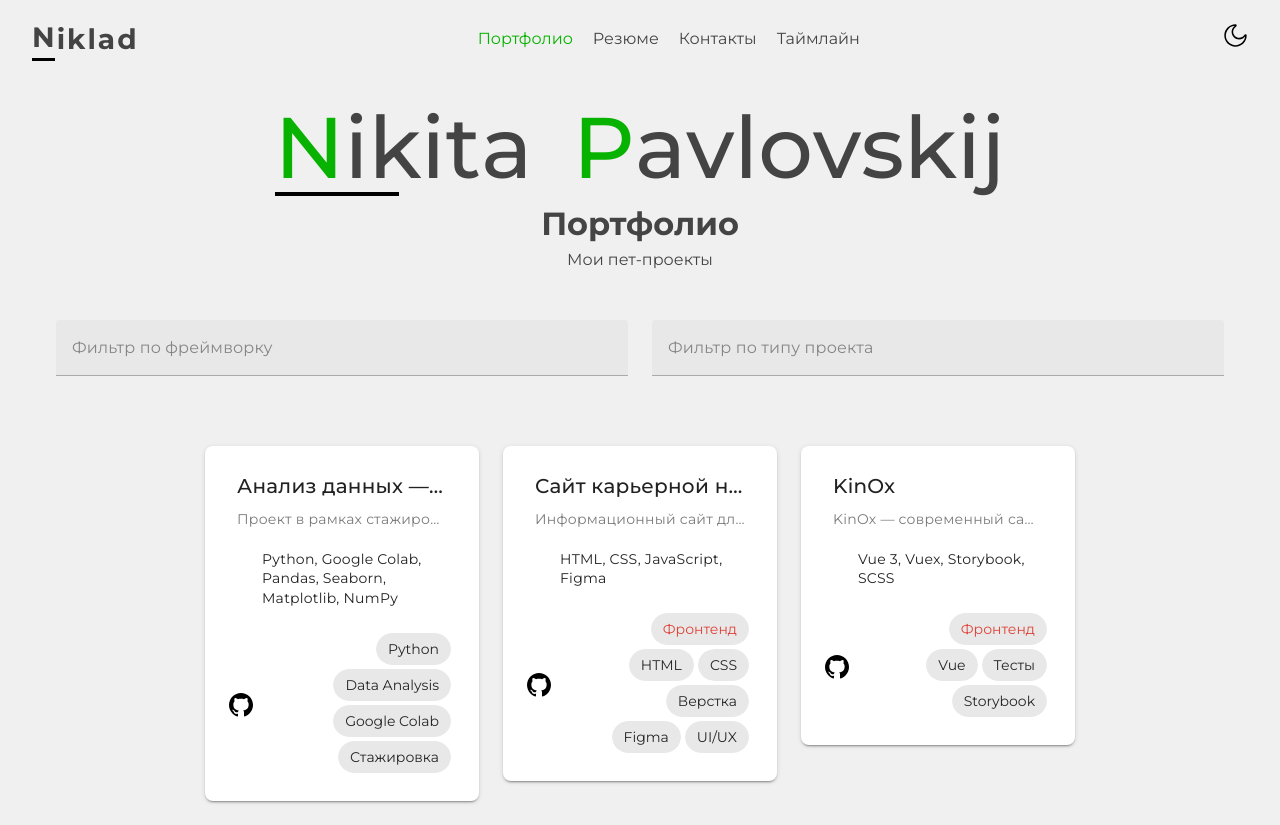
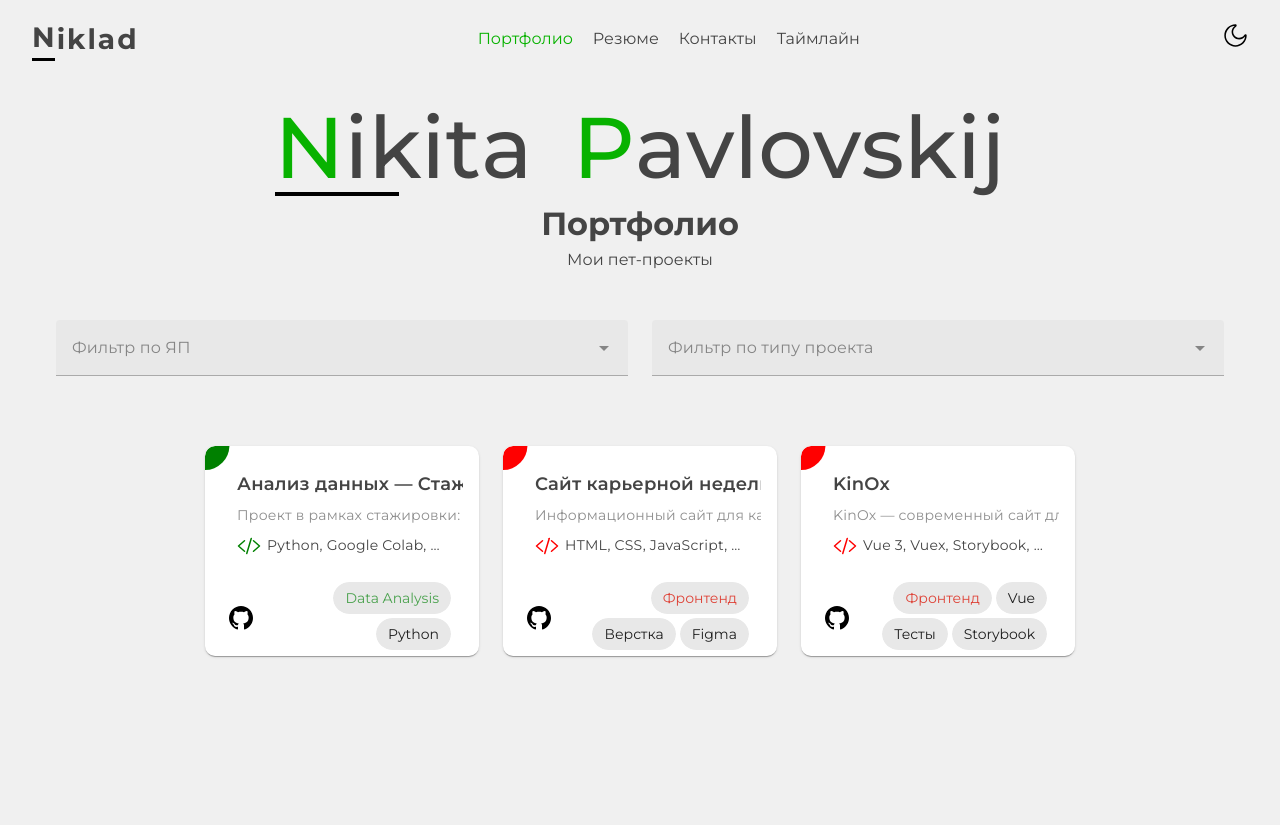
Before and after one commit to NickPavlovskii/my-portfolio, a Nuxt app: page /portfolio in a window 1280 px wide. After the commit the page ends 800 px from the top, so only its background shows below. Built offline with nearby package versions, Linux system fonts and the light colour scheme; what vue3-apexcharts would draw is missing.

Commit message:
рефакторинг комполгента карточек проектов

```diff
--- a/components/portfolio/ProjectCard.vue
+++ b/components/portfolio/ProjectCard.vue
@@ -1,25 +1,31 @@
 <template>
   <v-card
-    class="project-card elevation-2"
+    class="project-card"
     :class="{ selected: isHovered }"
     @mouseover="isHovered = true"
     @mouseleave="isHovered = false"
     @click="navigateToProject"
   >
-    <v-card-title class="text-lg font-semibold text-gray-800">
-      {{ project.title }}
+    <v-card-title class="project-title">
+      <p>{{ project.title }}</p>
     </v-card-title>
 
-    <v-card-subtitle class="text-sm text-gray-600">
-      {{ project.description }}
+    <v-card-subtitle class="project-subtitle">
+      <p>{{ project.description }}</p>
     </v-card-subtitle>
 
-    <v-card-text class="text-sm text-gray-700">
+    <v-card-text class="project-text">
       <div class="stack-container">
-        <v-icon small>mdi-github</v-icon>
-        {{ project.stack }}
+        <code-icon
+          size="24"
+          :color="TYPE_COLORS[props.project.type]"
+        />
+        <p class="stack-text">
+          {{ project.stack }}
+        </p>
       </div>
     </v-card-text>
+
     <v-card-actions class="card-actions">
       <a
         target="_blank"
@@ -35,24 +41,14 @@
         />
       </a>
 
-      <a
-        v-if="project.demoUrl"
-        target="_blank"
-        class="demo-link"
-        :href="project.demoUrl"
-        @click.stop
-      >
-        <v-icon small>mdi-play-circle-outline</v-icon>
-      </a>
 
       <div class="tags-container">
         <v-chip
           v-for="tag in project.tags"
           small
           class="tag-chip"
-          в
           :key="tag"
-          :color="tagColors[tag] || 'gray'"
+          :color="TAG_COLORS[tag] || 'gray'"
         >
           {{ tag }}
         </v-chip>
@@ -65,12 +61,14 @@
   import { ref } from 'vue'
   import { navigateTo } from '#app'
   import githubIcon from '~/assets/img/social/github.svg'
-  import { TAG_COLORS } from './projects'
+  import { TAG_COLORS, TYPE_COLORS } from './projects'
+  import codeIcon from './code-icon.vue'
 
   const props = defineProps<{
     project: {
       id: number
       title: string
+      type: string
       description: string
       stack: string
       time?: number
@@ -83,7 +81,6 @@
   }>()
 
   const isHovered = ref(false)
-  const tagColors = TAG_COLORS
 
   const navigateToProject = async () => {
     try {
@@ -96,48 +93,70 @@
 
 <style scoped>
   .project-card {
-    border-radius: 8px;
+    position: relative;
+    border-radius: 10px;
+    min-height: 200px;
+    max-height: 210px;
     padding: 1rem;
     transition: all 0.3s ease;
     cursor: pointer;
+    background-color: #ffffff;
+    color: #1a1a1a;
+  }
+
+  .dark .project-card {
+    background-color: #2c2c2c;
+    color: white;
+  }
+
+  .project-card::after {
+    content: '';
+    background: v-bind(TYPE_COLORS[props.project.type]);
+    border-radius: 10px;
+    height: 100%;
+    width: 100%;
+    position: absolute;
+    left: 0;
+    top: 0;
+    z-index: 0;
+    clip-path: circle(10% at 0% 0%);
+    transition: all 0.3s ease-in;
   }
 
   .project-card.selected {
     border: 2px solid #00cc00;
   }
 
-  .v-card__title,
-  .v-card__subtitle,
-  .v-card__text,
-  .v-chip {
-    ::selection {
-      background-color: #00cc00;
-      color: #fff;
-    }
+  .project-title {
+    font-size: 1.125rem;
+    font-weight: 600;
+    color: #333;
   }
 
-  .v-card__title {
-    word-break: break-word;
-  }
-
-  .v-card__subtitle {
+  .project-subtitle {
+    font-size: 0.875rem;
+    color: #666;
     margin-bottom: 0.5rem;
   }
 
-  .v-card__text {
+  .project-text {
+    font-size: 0.875rem;
+    color: #444;
     padding-top: 0;
   }
 
-  .stack-container,
-  .time-container {
+  .stack-container {
     display: flex;
     align-items: center;
     margin-top: 4px;
   }
 
-  .stack-container .v-icon,
-  .time-container .v-icon {
-    margin-right: 4px;
+  .stack-text {
+    margin-left: 6px;
+    overflow: hidden;
+    text-overflow: ellipsis;
+    white-space: nowrap;
+    max-width: calc(100% - 30px);
   }
 
   .card-actions {
@@ -164,4 +183,14 @@
     margin: 0 4px 4px 0;
     font-size: 0.75rem;
   }
+
+  .v-card__title,
+  .v-card__subtitle,
+  .v-card__text,
+  .v-chip {
+    ::selection {
+      background-color: #00cc00;
+      color: #fff;
+    }
+  }
 </style>
--- /dev/null
+++ b/components/portfolio/code-icon.vue
@@ -0,0 +1,42 @@
+<template>
+    <svg
+      viewBox="0 0 512 512"
+      :width="size"
+      :height="size"
+      :stroke="color"
+      :fill="color"
+      xmlns="http://www.w3.org/2000/svg"
+    >
+      <path
+        d="M160 368L32 256l128-112"
+        fill="none"
+        :stroke="color"
+        stroke-linecap="round"
+        stroke-linejoin="round"
+        stroke-width="32"
+      />
+      <path
+        d="M352 368l128-112l-128-112"
+        fill="none"
+        :stroke="color"
+        stroke-linecap="round"
+        stroke-linejoin="round"
+        stroke-width="32"
+      />
+      <path
+        d="M304 96l-96 320"
+        fill="none"
+        :stroke="color"
+        stroke-linecap="round"
+        stroke-linejoin="round"
+        stroke-width="32"
+      />
+    </svg>
+  </template>
+
+  <script setup lang="ts">
+  defineProps<{
+    color?: string
+    size?: string | number
+  }>()
+  </script>
--- a/components/portfolio/projects.ts
+++ b/components/portfolio/projects.ts
@@ -1,130 +1,127 @@
 export const PROJECTS = [
   {
     id: 102,
-    title: "Анализ данных — Стажировка в Сбере",
+    type: 'data-science',
+    title: 'Анализ данных — Стажировка в Сбере',
     description:
-      "Проект в рамках стажировки: анализ базы данных, визуализация, создание отчётов и прогнозирование в Google Colab на Python.",
+      'Проект в рамках стажировки: анализ базы данных, визуализация, создание отчётов и прогнозирование в Google Colab на Python.',
     longDescription:
-      "В рамках стажировки в Сбере я работал с корпоративной базой данных, используя Google Colab и Python. Применял библиотеки Pandas, Matplotlib и Seaborn для анализа, визуализации и обработки данных. Создавал интерактивные графики и дашборды, сегментировал пользователей, предсказывал поведение на основе статистики. Отчёты экспортировались в PDF и передавались кураторам проекта.",
-    stack: "Python, Google Colab, Pandas, Seaborn, Matplotlib, NumPy",
+      'В рамках стажировки в Сбере я работал с корпоративной базой данных, используя Google Colab и Python. Применял библиотеки Pandas, Matplotlib и Seaborn для анализа, визуализации и обработки данных. Создавал интерактивные графики и дашборды, сегментировал пользователей, предсказывал поведение на основе статистики. Отчёты экспортировались в PDF и передавались кураторам проекта.',
+    stack: 'Python, Google Colab, Pandas, Seaborn, Matplotlib, NumPy',
 
-    framework: "Google Colab",
-    type: "Анализ данных",
-    tags: ["Python", "Data Analysis", "Google Colab", "Стажировка"],
-    github: "https://github.com/your-username/sber-analytics-colab", // если есть
-    demoUrl: "",
-    projectUrl: "/portfolio/sber-data-analysis",
-    images: ["/images/sber/sber1.png"], // если есть скриншоты блокнотов/графиков
+    framework: 'Python',
+    tags: ['Data Analysis', 'Python'],
+    github: 'https://github.com/your-username/sber-analytics-colab',
+    demoUrl: '',
+    projectUrl: '/portfolio/sber-data-analysis',
+    images: ['/images/sber/sber1.png'],
     links: [
       {
-        name: "GitHub",
-        url: "https://github.com/your-username/project",
-        icon: "mdi-github",
+        name: 'GitHub',
+        url: 'https://github.com/your-username/project',
+        icon: 'mdi-github',
       },
     ],
   },
   {
     id: 103,
-    title: "Сайт карьерной недели",
+    title: 'Сайт карьерной недели',
     description:
-      "Информационный сайт для карьерного мероприятия: адаптивный дизайн, полностью реализованный вручную по собственному макету в Figma.",
+      'Информационный сайт для карьерного мероприятия: адаптивный дизайн, полностью реализованный вручную по собственному макету в Figma.',
     longDescription:
-      "Сайт был разработан специально для Карьерной недели. Я самостоятельно разработал UI/UX-дизайн в Figma (доступен по ссылке ниже) и сверстал весь сайт с нуля на чистом HTML, CSS и JavaScript. Включал адаптивность, интерактивные элементы и структуру под SEO. Использовался без фреймворков, как учебный/показательный проект.",
-    stack: "HTML, CSS, JavaScript, Figma",
-    framework: "Без фреймворка",
-    type: "Веб-приложение",
-    tags: ["Фронтенд", "HTML", "CSS", "Верстка", "Figma", "UI/UX"],
-    github: "https://github.com/your-username/career-week-site",
-    demoUrl: "https://career-week-demo.app", // если есть
-    projectUrl: "/portfolio/career-week",
-    images: ["/images/career-week/screen1.png"],
+      'Сайт был разработан специально для Карьерной недели. Я самостоятельно разработал UI/UX-дизайн в Figma (доступен по ссылке ниже) и сверстал весь сайт с нуля на чистом HTML, CSS и JavaScript. Включал адаптивность, интерактивные элементы и структуру под SEO. Использовался без фреймворков, как учебный/показательный проект.',
+    stack: 'HTML, CSS, JavaScript, Figma',
+    framework: 'Без фреймворка',
+    type: 'web',
+    tags: ['Фронтенд', 'Верстка', 'Figma'],
+    github: 'https://github.com/your-username/career-week-site',
+    demoUrl: 'https://career-week-demo.app',
+    projectUrl: '/portfolio/career-week',
+    images: ['/images/career-week/screen1.png'],
     links: [
       {
-        name: "GitHub",
-        url: "https://github.com/your-username/project",
-        icon: "mdi-github",
+        name: 'GitHub',
+        url: 'https://github.com/your-username/project',
+        icon: 'mdi-github',
       },
       {
-        name: "Figma",
-        url: "https://www.figma.com/file/xxx",
-        icon: "mdi-figma",
+        name: 'Figma',
+        url: 'https://www.figma.com/file/xxx',
+        icon: 'mdi-figma',
       },
     ],
   },
 
   {
     id: 99,
-    title: "KinOx",
+    title: 'KinOx',
     description:
-      "KinOx — современный сайт для поиска и просмотра фильмов. Реализован на Vue 3, поддерживает тесты и Storybook.",
+      'KinOx — современный сайт для поиска и просмотра фильмов. Реализован на Vue 3, поддерживает тесты и Storybook.',
     longDescription:
-      "KinOx — это онлайн-кинотеатр нового поколения, разработанный на базе Vue 3. Пользователь может найти и отфильтровать фильмы по различным параметрам (жанры, рейтинг, год). Реализована система авторизации, добавление фильмов в избранное и просмотр полной информации о фильме с использованием API от TMDB. Под капотом — Pinia, SCSS, тестирование через Vitest и стилизованные UI-компоненты, созданные с учетом Storybook.",
+      'KinOx — это онлайн-кинотеатр нового поколения, разработанный на базе Vue 3. Пользователь может найти и отфильтровать фильмы по различным параметрам (жанры, рейтинг, год). Реализована система авторизации, добавление фильмов в избранное и просмотр полной информации о фильме с использованием API от TMDB. Под капотом — Pinia, SCSS, тестирование через Vitest и стилизованные UI-компоненты, созданные с учетом Storybook.',
     mainFeature:
-      "Полноценный каталог фильмов с фильтрами, авторизацией, избранным и красивым UI",
+      'Полноценный каталог фильмов с фильтрами, авторизацией, избранным и красивым UI',
     features: [
-      "Поиск и фильтрация фильмов",
-      "Авторизация пользователей",
-      "Добавление фильмов в избранное",
-      "Адаптивный интерфейс",
-      "Тесты на jest",
-      "Storybook для UI компонентов",
+      'Поиск и фильтрация фильмов',
+      'Авторизация пользователей',
+      'Добавление фильмов в избранное',
+      'Адаптивный интерфейс',
+      'Тесты на jest',
+      'Storybook для UI компонентов',
     ],
     flow: [
-      "Пользователь заходит на сайт",
-      "Выбирает фильтр или вводит запрос",
-      "Просматривает карточки фильмов",
-      "Открывает подробности",
-      "Добавляет в избранное",
+      'Пользователь заходит на сайт',
+      'Выбирает фильтр или вводит запрос',
+      'Просматривает карточки фильмов',
+      'Открывает подробности',
+      'Добавляет в избранное',
     ],
-    stack: "Vue 3, Vuex, Storybook, SCSS",
-    framework: "Vue",
-    type: "Веб-приложение",
-    tags: ["Фронтенд", "Vue", "Тесты", "Storybook"],
-    github: "https://github.com/your-username/kinox",
-    demoUrl: "https://singular-scone-582df2.netlify.app/",
-    projectUrl: "/portfolio/kinox",
+    stack: 'Vue 3, Vuex, Storybook, SCSS',
+    framework: 'Vue',
+    type: 'web',
+    tags: ['Фронтенд', 'Vue', 'Тесты', 'Storybook'],
+    github: 'https://github.com/your-username/kinox',
+    demoUrl: 'https://singular-scone-582df2.netlify.app/',
+    projectUrl: '/portfolio/kinox',
     images: [
-      "/images/kinox/kinox1.PNG",
-      "/images/kinox/kinox2.PNG",
-      "/images/kinox/kinox3.PNG",
-      "/images/kinox/kinox4.PNG",
-      "/images/kinox/kinox5.PNG",
-      "/images/kinox/kinox6.PNG",
+      '/images/kinox/kinox1.PNG',
+      '/images/kinox/kinox2.PNG',
+      '/images/kinox/kinox3.PNG',
+      '/images/kinox/kinox4.PNG',
+      '/images/kinox/kinox5.PNG',
+      '/images/kinox/kinox6.PNG',
     ],
     links: [
       {
-        name: "GitHub",
-        url: "https://github.com/your-username/project",
-        icon: "mdi-github",
+        name: 'GitHub',
+        url: 'https://github.com/your-username/project',
+        icon: 'mdi-github',
       },
     ],
   },
-];
+]
 
-export const FRAMEWORKS = [
-  "Vue",
-  "React",
-  "Angular",
-  "Flask",
-  "VK API",
-  "Clant",
-  "Svelte",
-];
+export const FRAMEWORKS = ['Vue', 'React', 'Angular', 'Python', 'Java', 'UML']
 
 export const PROJECT_TYPES = [
-  "Веб-приложение",
-  "Лендинг",
-  "Мини-приложение",
-  "Бот",
-  "MVP",
-  "Чат",
-];
+  'web',
+  'data-science',
+  'bot',
+  'analytics',
+  'hackathons',
+]
 
 export const TAG_COLORS = {
-  Фронтенд: "red",
-  Бэкенд: "orange",
-  Хакатоны: "green",
-  Проекты: "blue",
-  "VK API": "purple",
-  X: "teal",
-};
+  Фронтенд: 'red',
+  Бэкенд: 'orange',
+  Проекты: 'blue',
+  'Data Analysis': 'green',
+}
+
+export const TYPE_COLORS = {
+  web: 'red',
+  'data-science': 'green',
+  hackathons: 'yellow',
+  bot: 'blue',
+  analytics: 'orange',
+}
--- a/pages/portfolio/index.vue
+++ b/pages/portfolio/index.vue
@@ -1,24 +1,39 @@
 <template>
   <v-container class="projects-page min-h-screen bg-gray-100 py-6">
-      <name-display :name="name" letterColor="#08b200" />
-      <v-row justify="center" class="mb-6">
-        <v-col cols="12" class="text-center">
+    <name-display
+      :name="name"
+      letterColor="#08b200"
+    />
+    <v-row
+      justify="center"
+      class="mb-6"
+    >
+      <v-col
+        cols="12"
+        class="text-center"
+      >
         <h1 class="text-2xl font-bold text-gray-800">Портфолио</h1>
         <p class="text-sm text-gray-600">Мои пет-проекты</p>
       </v-col>
     </v-row>
     <v-row class="mb-6">
-        <v-col cols="12" md="6">
+      <v-col
+        cols="12"
+        md="6"
+      >
         <v-select
           v-model="selectedFramework"
-            :items="frameworks"
-            label="Фильтр по фреймворку"
+          label="Фильтр по ЯП"
           outlined
           dense
           clearable
+          :items="frameworks"
         ></v-select>
       </v-col>
-        <v-col cols="12" md="6">
+      <v-col
+        cols="12"
+        md="6"
+      >
         <v-select
           v-model="selectedType"
           :items="projectTypes"
@@ -29,7 +44,10 @@
         ></v-select>
       </v-col>
     </v-row>
-      <v-row justify="center" class="gap-4">
+    <v-row
+      justify="center"
+      class="gap-4"
+    >
       <v-col
         v-for="project in filteredProjects"
         :key="project.id"
@@ -42,8 +60,15 @@
         <project-card :project="project" />
       </v-col>
     </v-row>
-      <v-row v-if="filteredProjects.length === 0" justify="center" class="mt-6">
-        <v-col cols="12" class="text-center">
+    <v-row
+      v-if="filteredProjects.length === 0"
+      justify="center"
+      class="mt-6"
+    >
+      <v-col
+        cols="12"
+        class="text-center"
+      >
         <p class="text-gray-500 text-sm">
           Проекты не найдены. Попробуйте изменить фильтры.
         </p>
@@ -53,29 +78,33 @@
 </template>
 
 <script setup lang="ts">
-  import { ref, computed } from 'vue';
-  import { PROJECTS, FRAMEWORKS, PROJECT_TYPES } from '~/components/portfolio/projects';
-  import ProjectCard from '~/components/portfolio/ProjectCard.vue';
+  import { ref, computed } from 'vue'
+  import {
+    PROJECTS,
+    FRAMEWORKS,
+    PROJECT_TYPES,
+  } from '~/components/portfolio/projects'
+  import ProjectCard from '~/components/portfolio/ProjectCard.vue'
 
-  const name = "Nikita Pavlovskij".split("");
-  const projects = ref(PROJECTS);
-  const frameworks = FRAMEWORKS;
-  const projectTypes = PROJECT_TYPES;
+  const name = 'Nikita Pavlovskij'.split('')
+  const projects = ref(PROJECTS)
+  const frameworks = FRAMEWORKS
+  const projectTypes = PROJECT_TYPES
 
-  const selectedFramework = ref<string | null>(null);
-  const selectedType = ref<string | null>(null);
+  const selectedFramework = ref<string | null>(null)
+  const selectedType = ref<string | null>(null)
 
   const filteredProjects = computed(() => {
     return projects.value.filter((project) => {
       const matchesFramework = selectedFramework.value
         ? project.framework === selectedFramework.value
-        : true;
+        : true
       const matchesType = selectedType.value
         ? project.type === selectedType.value
-        : true;
-      return matchesFramework && matchesType;
-    });
-  });
+        : true
+      return matchesFramework && matchesType
+    })
+  })
 </script>
 
 <style scoped>
--- a/plugins/vuetify.ts
+++ b/plugins/vuetify.ts
@@ -1,28 +1,12 @@
-// plugins/vuetify.ts
-import { createVuetify } from "vuetify";
-import * as components from "vuetify/components";
-import * as directives from "vuetify/directives";
-import { aliases, mdi } from "vuetify/iconsets/mdi";
+// import this after install `@mdi/font` package
+import '@mdi/font/css/materialdesignicons.css'
 
-// Стили Vuetify
-import "vuetify/styles";
+import 'vuetify/styles'
+import { createVuetify } from 'vuetify'
 
-
-export default defineNuxtPlugin((nuxtApp) => {
+export default defineNuxtPlugin((app) => {
   const vuetify = createVuetify({
-    components,
-    directives,
-    icons: {
-      defaultSet: "mdi",
-      aliases,
-      sets: {
-        mdi,
-      },
-    },
-    theme: {
-      defaultTheme: "light",
-    },
-  });
-
-  nuxtApp.vueApp.use(vuetify);
-});
+    // ... your configuration
+  })
+  app.vueApp.use(vuetify)
+})
```
Also changed, not shown: nuxt.config.ts (+24 -8 lines), package.json (+4 -3 lines), assets/img/code-icon.svg (added), 1 other file (tests, documents, lock files or other folders). Lines whose indentation alone changed are shown as unchanged.
